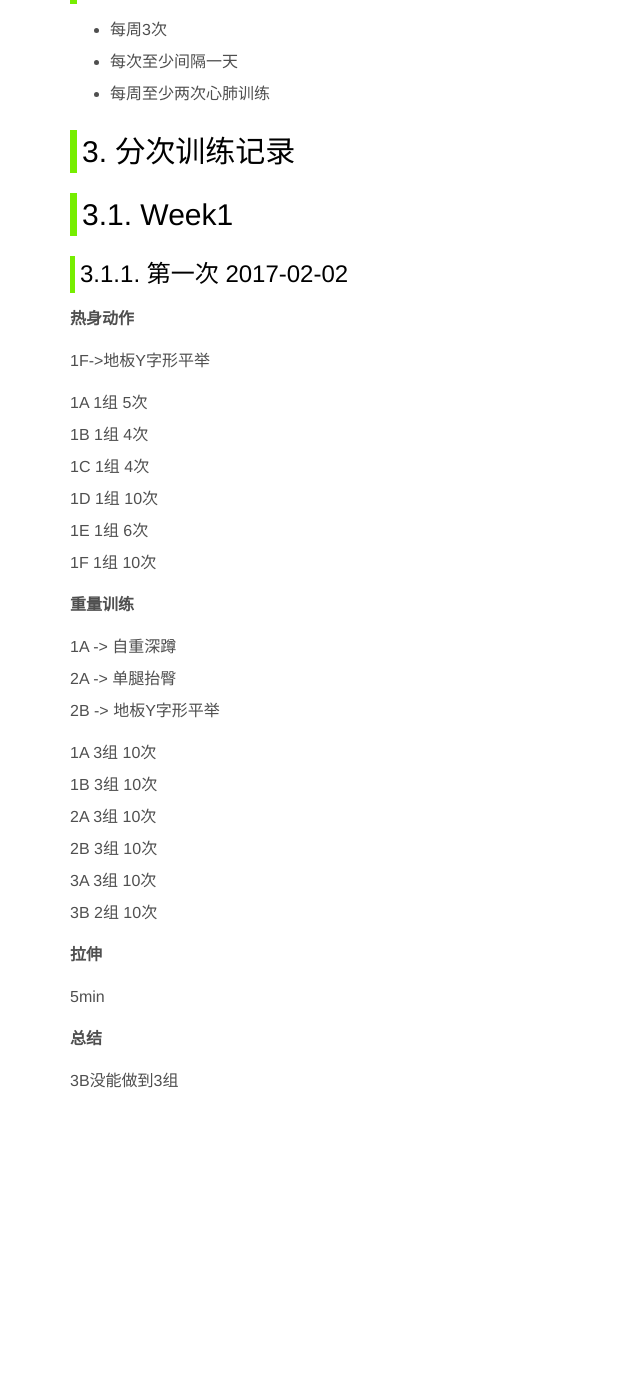
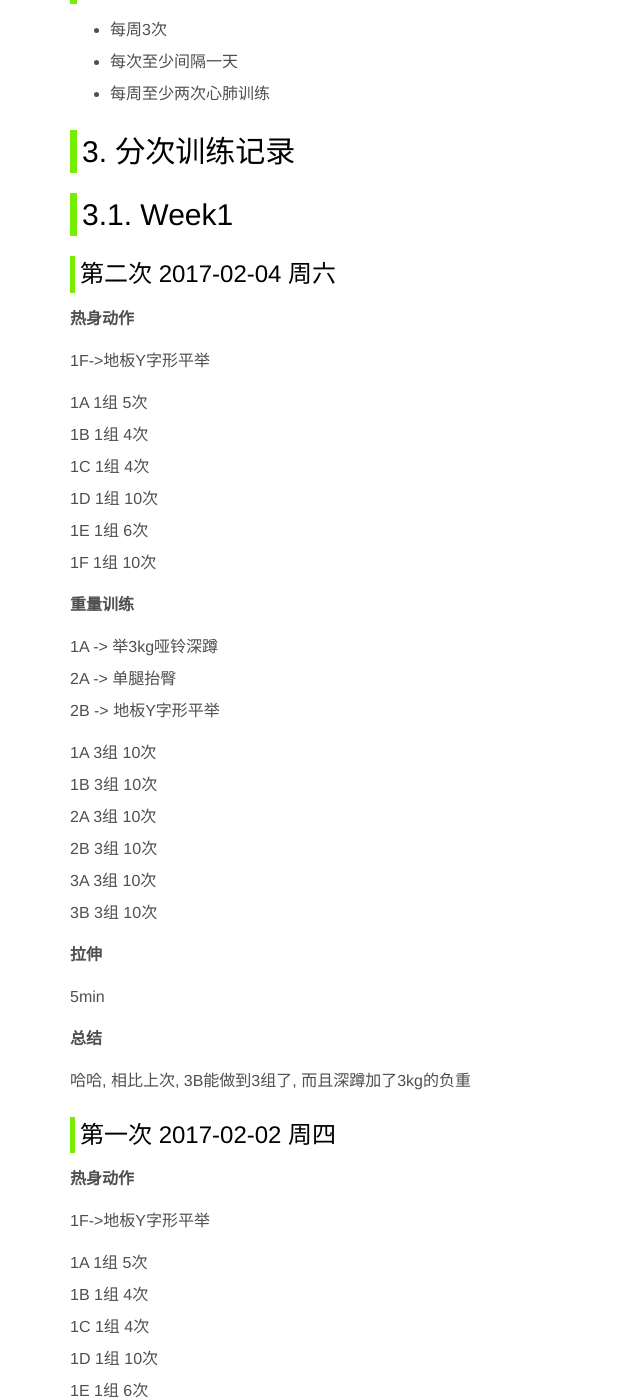
Before and after one commit to ronniewang/ronniewang.github.io, a Jekyll site: the page built from _posts/2017-02-02-2017健身记录.md, in a window 1280 px wide and 1400 px high, scrolled down 1141 px. Shown: the whole window, without its empty margins (0-640 px from the left). Built offline with Jekyll 4.4.1, drawn with Linux system fonts in a browser that asks for light colours; before the commit the page ends 2248 px from its top, so only the background shows below that.

Commit message:
update files

```diff
--- a/_posts/2017-02-02-2017健身记录.md
+++ b/_posts/2017-02-02-2017健身记录.md
@@ -55,7 +55,41 @@ description: 新的一年到来了, 猛男计划正式开始
 
 ## 3.1. Week1
 
-### 3.1.1. 第一次 2017-02-02
+### 第二次 2017-02-04 周六
+
+**热身动作**
+
+1F->地板Y字形平举
+
+1A 1组 5次
+1B 1组 4次
+1C 1组 4次
+1D 1组 10次
+1E 1组 6次
+1F 1组 10次
+
+**重量训练**
+
+1A -> 举3kg哑铃深蹲
+2A -> 单腿抬臀
+2B -> 地板Y字形平举
+
+1A 3组 10次
+1B 3组 10次
+2A 3组 10次
+2B 3组 10次
+3A 3组 10次
+3B 3组 10次
+
+**拉伸**
+
+5min
+
+**总结**
+
+哈哈, 相比上次, 3B能做到3组了, 而且深蹲加了3kg的负重
+
+### 第一次 2017-02-02 周四
 
 **热身动作**
 
```
